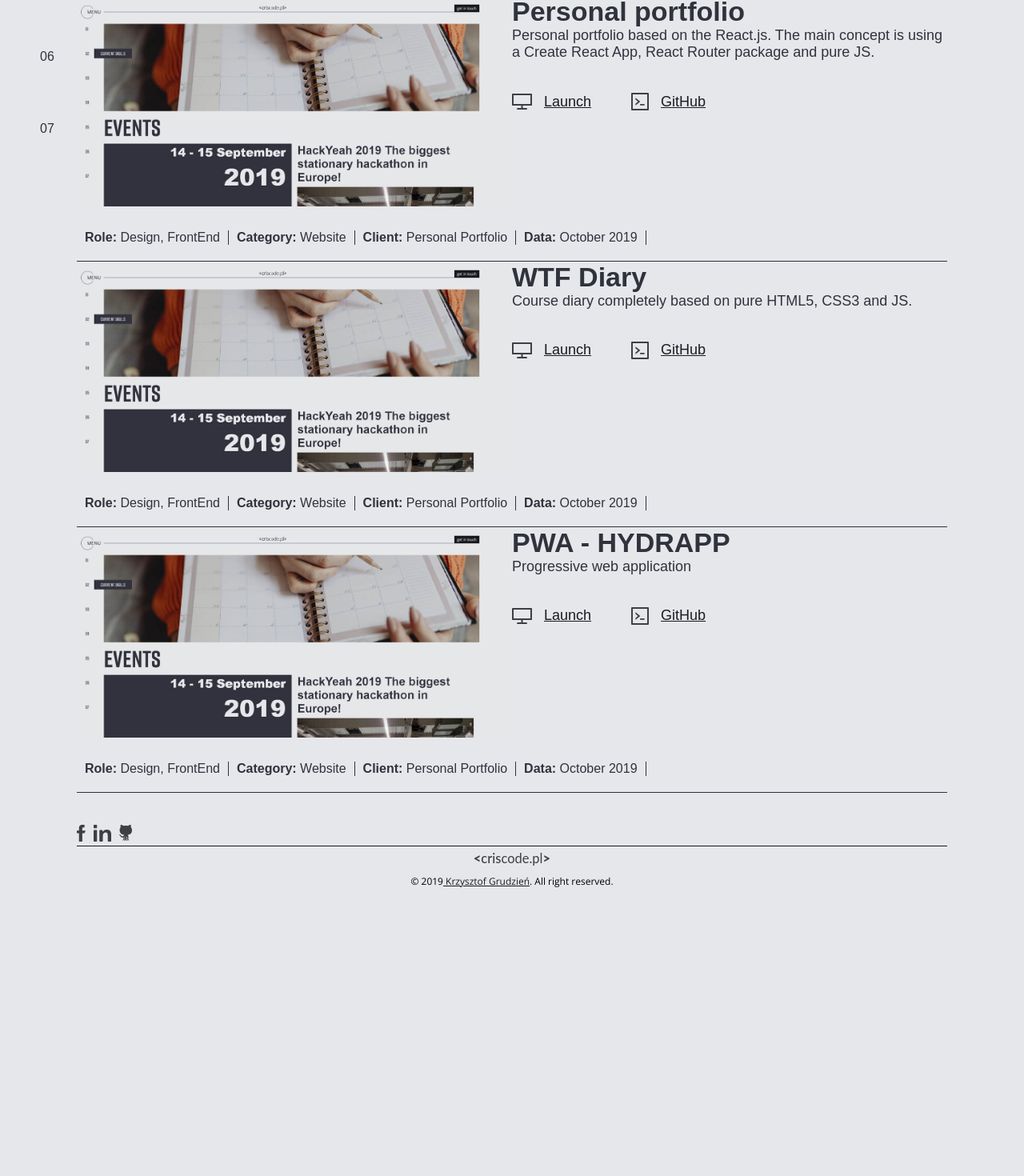
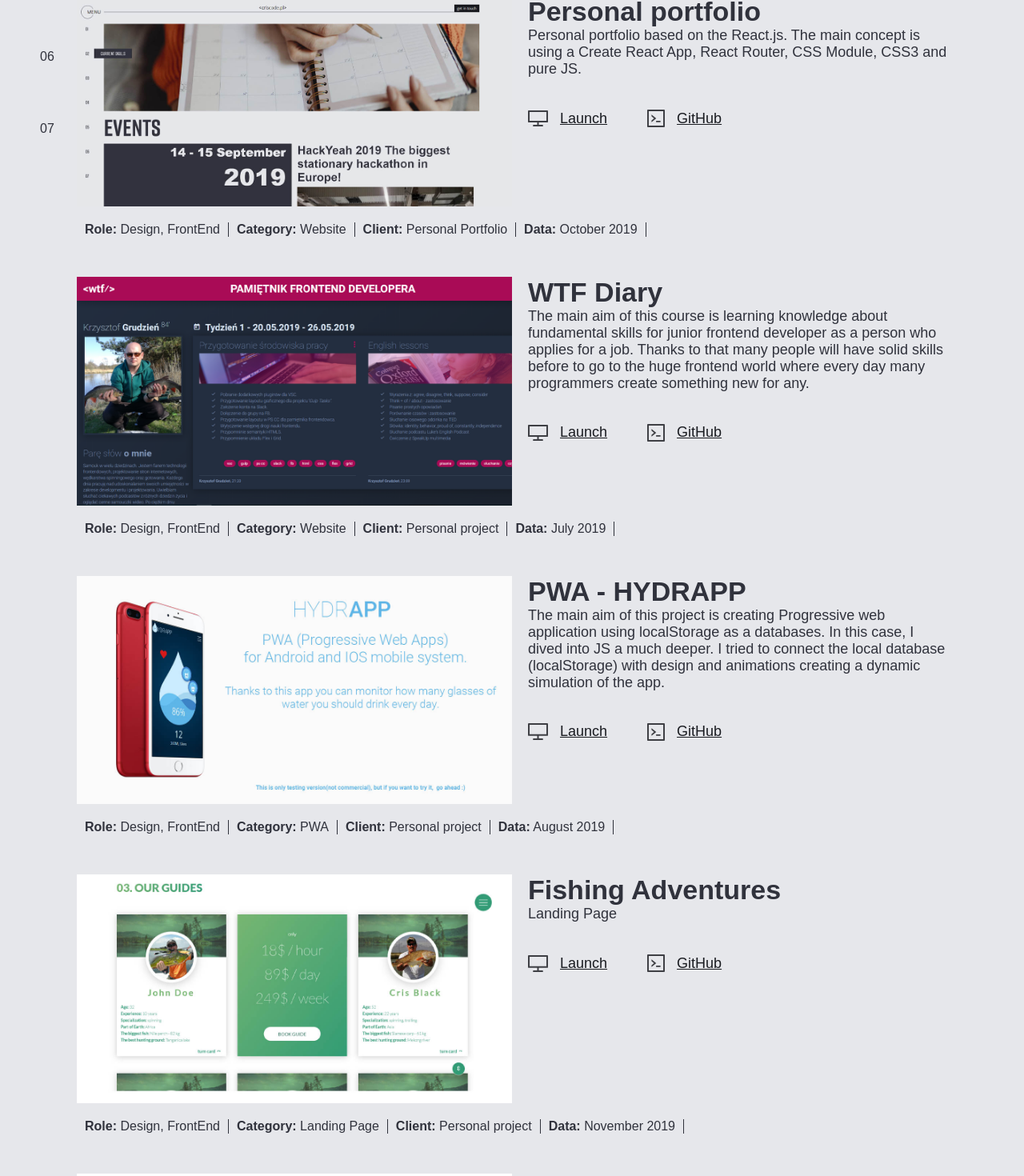
Before and after one commit to KrzysztofGrudzien/krzysztofgrudzien, a React (Create React App) app: page /works in a window 1280 px wide. Shown: the part 495-1965 px from the top of the page at 80% size. Before the commit the page ends 1610 px from the top, so only its background shows below. Built offline with nearby package versions, Linux system fonts and the light colour scheme; a web font is replaced by a local one.

Commit message:
feat: fill up content

```diff
--- a/src/Sass/Components/Works.module.scss
+++ b/src/Sass/Components/Works.module.scss
@@ -48,9 +48,9 @@
     &__list {
         display: flex;
         font-size: 1rem;
-        margin-top: 30px;
-        padding-bottom: 20px;
-        border-bottom: 1px solid darken($grey, 70%);
+        margin-top: 20px;
+        padding-bottom: 50px;
+        // border-bottom: 1px solid darken($grey, 70%);
     }
 
     &__item {
@@ -62,6 +62,7 @@
 .article {
     display: flex;
     flex-direction: column;
+    padding-left: 20px;
     width: 50%;
 
     &__title {
--- a/src/pages/Works.js
+++ b/src/pages/Works.js
@@ -1,6 +1,11 @@
 import React from 'react';
 import styles from '../Sass/Components/Works.module.scss';
 import criscode from '../assets/images/criscode.jpg';
+import mydiary from '../assets/images/mydiary.png';
+import hydrapp from '../assets/images/hydrapp.jpg';
+import fishing from '../assets/images/fishing.jpg';
+import guessNumber from '../assets/images/guess-number.jpg';
+import pigGame from '../assets/images/piggame.jpg';
 import iconCode from '../assets/images/code-icon.svg';
 import iconDemo from '../assets/images/demo-icon.svg';
 
@@ -14,7 +19,139 @@ const Works = () => {
                     <img className={styles.works__image} src={criscode} alt="criscode.pl website screenshot." />
                     <article className={styles.article}>
                         <h2 className={styles.article__title}>Personal portfolio</h2>
-                        <p className={styles.article__description}>Personal portfolio based on the React.js. The main concept is using a Create React App, React Router package and pure JS.</p>
+                        <p className={styles.article__description}>Personal portfolio based on the React.js. The main concept is using a Create React App, React Router, CSS Module, CSS3 and pure JS.</p>
+                        <footer className={styles.article__footer}>
+                            <div className={styles.article__demo}>
+                                <img className={styles.article__icon} src={iconDemo} alt="icon preview." />
+                                <a href="https://krzysztofgrudzien.github.io/krzysztofgrudzien/" className={styles.article__link} target="_blank">Launch</a>
+                            </div>
+                            <div className={styles.article__code}>
+                                <img className={styles.article__icon} src={iconCode} alt="icon code." />
+                                <a href="https://github.com/KrzysztofGrudzien/krzysztofgrudzien" className={styles.article__link} target="_blank">GitHub</a>
+                            </div>
+                        </footer>
+                    </article>
+                    <div className={styles.works__lists}>
+                        <ul className={styles.works__list}>
+                            <li className={styles.works__item}>
+                                <b>Role:</b> Design, FrontEnd
+                            </li>
+                            <li className={styles.works__item}>
+                                <b>Category:</b> Website
+                            </li>
+                            <li className={styles.works__item}>
+                                <b>Client:</b> Personal Portfolio
+                            </li>
+                            <li className={styles.works__item}>
+                                <b>Data:</b> October 2019
+                            </li>
+                        </ul>
+                    </div>
+                </div>
+                <div className={styles.works__wrapper}>
+                    <img className={styles.works__image} src={mydiary} alt="criscode.pl website screenshot." />
+                    <article className={styles.article}>
+                        <h2 className={styles.article__title}>WTF Diary</h2>
+                        <p className={styles.article__description}>The main aim of this course is learning knowledge about fundamental skills for junior frontend developer as a person who applies for a job. Thanks to that many people will have solid skills before to go to the huge frontend world where every day many programmers create something new for any.</p>
+                        <footer className={styles.article__footer}>
+                            <div className={styles.article__demo}>
+                                <img className={styles.article__icon} src={iconDemo} alt="icon preview." />
+                                <a href="https://krzysztofgrudzien.github.io/my-diary-gulp/" className={styles.article__link} target="_blank">Launch</a>
+                            </div>
+                            <div className={styles.article__code}>
+                                <img className={styles.article__icon} src={iconCode} alt="icon code." />
+                                <a href="https://github.com/KrzysztofGrudzien/my-diary-gulp" className={styles.article__link} target="_blank">GitHub</a>
+                            </div>
+                        </footer>
+                    </article>
+                    <div className={styles.works__lists}>
+                        <ul className={styles.works__list}>
+                            <li className={styles.works__item}>
+                                <b>Role:</b> Design, FrontEnd
+                            </li>
+                            <li className={styles.works__item}>
+                                <b>Category:</b> Website
+                            </li>
+                            <li className={styles.works__item}>
+                                <b>Client:</b> Personal project
+                            </li>
+                            <li className={styles.works__item}>
+                                <b>Data:</b> July 2019
+                            </li>
+                        </ul>
+                    </div>
+                </div>
+                <div className={styles.works__wrapper}>
+                    <img className={styles.works__image} src={hydrapp} alt="criscode.pl website screenshot." />
+                    <article className={styles.article}>
+                        <h2 className={styles.article__title}>PWA - HYDRAPP</h2>
+                        <p className={styles.article__description}>The main aim of this project is creating Progressive web application using localStorage as a databases. In this case, I dived into JS a much deeper. I tried to connect the local database (localStorage) with design and animations creating a  dynamic simulation of the app. </p>
+                        <footer className={styles.article__footer}>
+                            <div className={styles.article__demo}>
+                                <img className={styles.article__icon} src={iconDemo} alt="icon preview." />
+                                <a href="https://krzysztofgrudzien.github.io/hydrApp/" className={styles.article__link} target="_blank">Launch</a>
+                            </div>
+                            <div className={styles.article__code}>
+                                <img className={styles.article__icon} src={iconCode} alt="icon code." />
+                                <a href="https://github.com/KrzysztofGrudzien/hydrApp" className={styles.article__link} target="_blank">GitHub</a>
+                            </div>
+                        </footer>
+                    </article>
+                    <div className={styles.works__lists}>
+                        <ul className={styles.works__list}>
+                            <li className={styles.works__item}>
+                                <b>Role:</b> Design, FrontEnd
+                            </li>
+                            <li className={styles.works__item}>
+                                <b>Category:</b> PWA
+                            </li>
+                            <li className={styles.works__item}>
+                                <b>Client:</b> Personal project
+                            </li>
+                            <li className={styles.works__item}>
+                                <b>Data:</b> August 2019
+                            </li>
+                        </ul>
+                    </div>
+                </div>
+                <div className={styles.works__wrapper}>
+                    <img className={styles.works__image} src={fishing} alt="criscode.pl website screenshot." />
+                    <article className={styles.article}>
+                        <h2 className={styles.article__title}>Fishing Adventures</h2>
+                        <p className={styles.article__description}>Landing Page</p>
+                        <footer className={styles.article__footer}>
+                            <div className={styles.article__demo}>
+                                <img className={styles.article__icon} src={iconDemo} alt="icon preview." />
+                                <a href="#" className={styles.article__link}>Launch</a>
+                            </div>
+                            <div className={styles.article__code}>
+                                <img className={styles.article__icon} src={iconCode} alt="icon code." />
+                                <a href="#" className={styles.article__link}>GitHub</a>
+                            </div>
+                        </footer>
+                    </article>
+                    <div className={styles.works__lists}>
+                        <ul className={styles.works__list}>
+                            <li className={styles.works__item}>
+                                <b>Role:</b> Design, FrontEnd
+                            </li>
+                            <li className={styles.works__item}>
+                                <b>Category:</b> Landing Page
+                            </li>
+                            <li className={styles.works__item}>
+                                <b>Client:</b> Personal project
+                            </li>
+                            <li className={styles.works__item}>
+                                <b>Data:</b> November 2019
+                            </li>
+                        </ul>
+                    </div>
+                </div>
+                <div className={styles.works__wrapper}>
+                    <img className={styles.works__image} src={guessNumber} alt="criscode.pl website screenshot." />
+                    <article className={styles.article}>
+                        <h2 className={styles.article__title}>Guess Number</h2>
+                        <p className={styles.article__description}>React.js game</p>
                         <footer className={styles.article__footer}>
                             <div className={styles.article__demo}>
                                 <img className={styles.article__icon} src={iconDemo} alt="icon preview." />
@@ -44,43 +181,10 @@ const Works = () => {
                     </div>
                 </div>
                 <div className={styles.works__wrapper}>
-                    <img className={styles.works__image} src={criscode} alt="criscode.pl website screenshot." />
+                    <img className={styles.works__image} src={pigGame} alt="criscode.pl website screenshot." />
                     <article className={styles.article}>
-                        <h2 className={styles.article__title}>WTF Diary</h2>
-                        <p className={styles.article__description}>Course diary completely based on pure HTML5, CSS3 and JS.</p>
-                        <footer className={styles.article__footer}>
-                            <div className={styles.article__demo}>
-                                <img className={styles.article__icon} src={iconDemo} alt="icon preview." />
-                                <a href="#" className={styles.article__link}>Launch</a>
-                            </div>
-                            <div className={styles.article__code}>
-                                <img className={styles.article__icon} src={iconCode} alt="icon code." />
-                                <a href="#" className={styles.article__link}>GitHub</a>
-                            </div>
-                        </footer>
-                    </article>
-                    <div className={styles.works__lists}>
-                        <ul className={styles.works__list}>
-                            <li className={styles.works__item}>
-                                <b>Role:</b> Design, FrontEnd
-                            </li>
-                            <li className={styles.works__item}>
-                                <b>Category:</b> Website
-                            </li>
-                            <li className={styles.works__item}>
-                                <b>Client:</b> Personal Portfolio
-                            </li>
-                            <li className={styles.works__item}>
-                                <b>Data:</b> October 2019
-                            </li>
-                        </ul>
-                    </div>
-                </div>
-                <div className={styles.works__wrapper}>
-                    <img className={styles.works__image} src={criscode} alt="criscode.pl website screenshot." />
-                    <article className={styles.article}>
-                        <h2 className={styles.article__title}>PWA - HYDRAPP</h2>
-                        <p className={styles.article__description}>Progressive web application</p>
+                        <h2 className={styles.article__title}>Pig Game</h2>
+                        <p className={styles.article__description}>React.js game</p>
                         <footer className={styles.article__footer}>
                             <div className={styles.article__demo}>
                                 <img className={styles.article__icon} src={iconDemo} alt="icon preview." />
```
